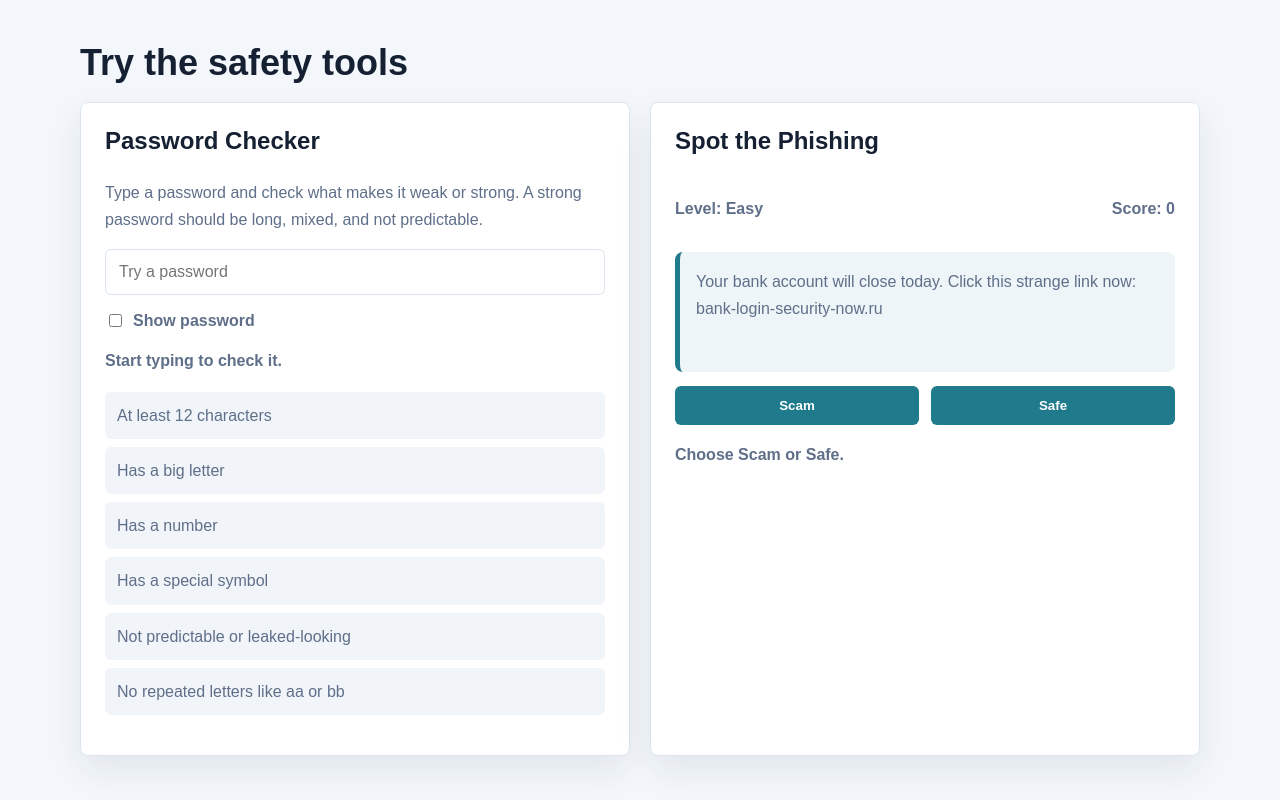
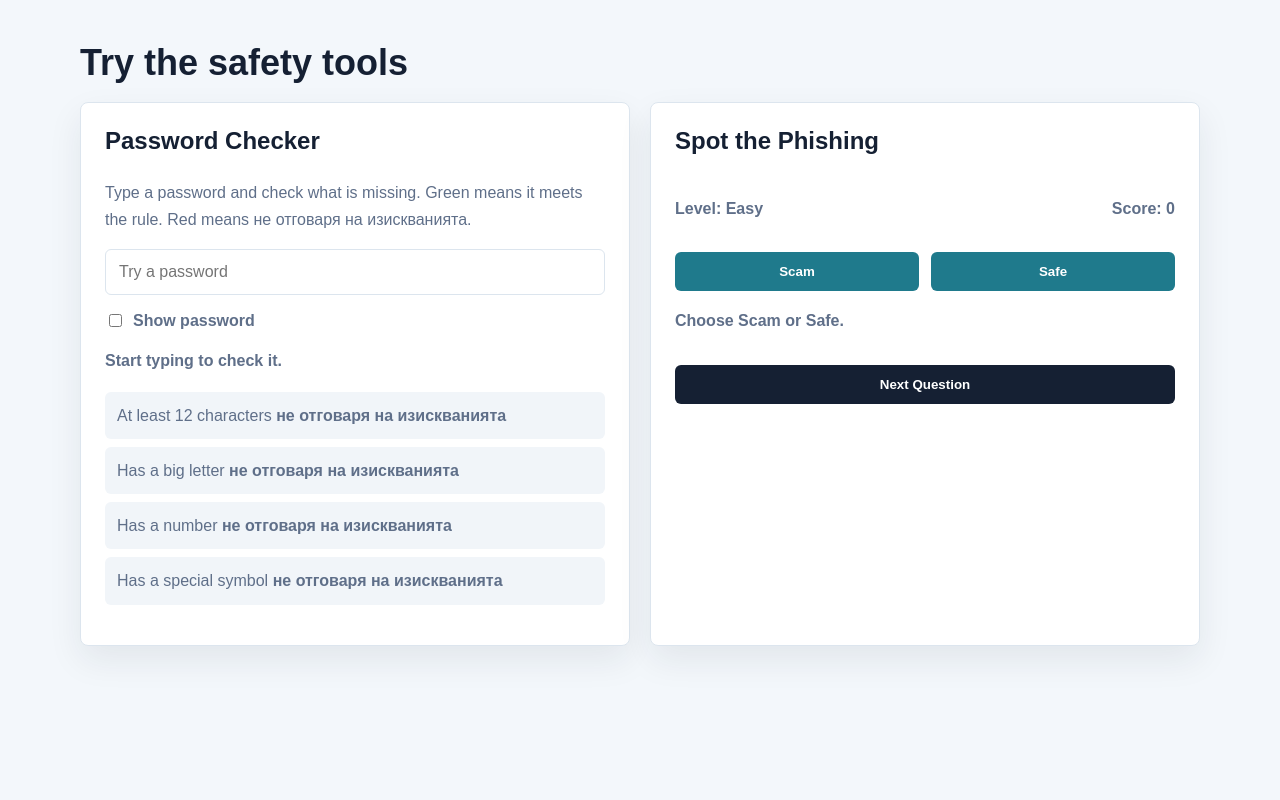
Before and after one commit to EvgeniGoshev/cyber-safety-buddy, a plain HTML site: page index.html in a window 1280 px wide. Shown: the part 1286-2086 px from the top of the page. After the commit the page ends 1985 px from the top, so only its background shows below. Drawn offline with Linux system fonts and the light colour scheme.

Commit message:
Fix HTML formatting and update content

```diff
--- a/index.html
+++ b/index.html
@@ -87,8 +87,8 @@
           <section class="tool-card">
             <h3>Password Checker</h3>
             <p>
-              Type a password and check what makes it weak or strong. A strong
-              password should be long, mixed, and not predictable.
+              Type a password and check what is missing. Green means it meets the
+              rule. Red means не отговаря на изискванията.
             </p>
 
             <input id="passwordBox" type="password" placeholder="Try a password">
@@ -103,12 +103,22 @@
             </p>
 
             <ul class="password-checklist">
-              <li id="lengthCheck">At least 12 characters</li>
-              <li id="bigLetterCheck">Has a big letter</li>
-              <li id="numberCheck">Has a number</li>
-              <li id="symbolCheck">Has a special symbol</li>
-              <li id="predictableCheck">Not predictable or leaked-looking</li>
-              <li id="repeatCheck">No repeated letters like aa or bb</li>
+              <li id="lengthCheck">
+                <span>At least 12 characters</span>
+                <strong>не отговаря на изискванията</strong>
+              </li>
+              <li id="bigLetterCheck">
+                <span>Has a big letter</span>
+                <strong>не отговаря на изискванията</strong>
+              </li>
+              <li id="numberCheck">
+                <span>Has a number</span>
+                <strong>не отговаря на изискванията</strong>
+              </li>
+              <li id="symbolCheck">
+                <span>Has a special symbol</span>
+                <strong>не отговаря на изискванията</strong>
+              </li>
             </ul>
           </section>
 
@@ -120,9 +130,7 @@
               <p id="scoreText">Score: 0</p>
             </div>
 
-            <div class="message-box">
-              <p id="quizMessage"></p>
-            </div>
+            <div id="quizScene" class="quiz-scene"></div>
 
             <div class="quiz-buttons">
               <button id="scamButton" type="button">Scam</button>
```
